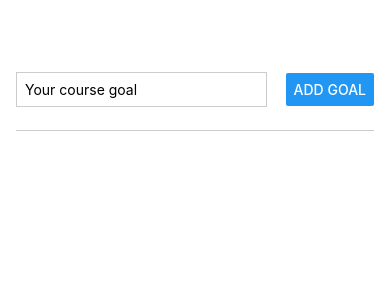
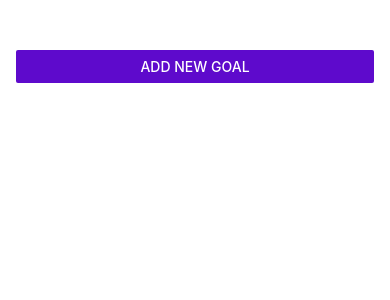
Before and after one commit to miv10/learnRN, a React Native app: screen / in a window 390 px wide. Shown: the top 300 px of the page. Built offline with nearby package versions, Linux system fonts and the light colour scheme.

Commit message:
add cancel button and functionality

```diff
--- a/App.js
+++ b/App.js
@@ -1,16 +1,18 @@
-import { FlatList, StyleSheet, View } from "react-native";
+import { FlatList, StyleSheet, View, Button } from "react-native";
 import { useState } from "react";
 import GoalItem from "./components/GoalItem";
 import GoalInput from "./components/GoalInput";
 
 export default function App() {
   const [courseGoals, setCourseGoals] = useState([]);
+  const [modalIsVisible, setModalIsVisible] = useState(false);
 
   function addGoalHandler(newGoal) {
     setCourseGoals((currentCourseGoals) => [
       ...currentCourseGoals,
       { text: newGoal, id: Math.random().toString() },
     ]);
+    setModalIsVisible(false);
   }
 
   function deleteGoalHandler(goalId) {
@@ -20,9 +22,26 @@
     );
   }
 
+  function startAddGoalHandler() {
+    setModalIsVisible(true);
+  }
+
+  function cancelGoalHandler() {
+    setModalIsVisible(false);
+  }
+
   return (
     <View style={styles.appContainer}>
-      <GoalInput onAddGoal={addGoalHandler} />
+      <Button
+        title="Add New Goal"
+        color="#5e0acc"
+        onPress={startAddGoalHandler}
+      />
+      <GoalInput
+        onAddGoal={addGoalHandler}
+        onCancelGoal={cancelGoalHandler}
+        visible={modalIsVisible}
+      />
       <View style={styles.goalsContainer}>
         <FlatList
           alwaysBounceVertical={false}
--- a/components/GoalInput.js
+++ b/components/GoalInput.js
@@ -1,7 +1,7 @@
-import { StyleSheet, View, TextInput, Button } from "react-native";
+import { StyleSheet, View, TextInput, Button, Modal } from "react-native";
 import { useState } from "react";
 
-export default function GoalInput({ onAddGoal }) {
+export default function GoalInput({ onAddGoal, onCancelGoal, visible }) {
   const [enteredGoal, setEnteredGoal] = useState("");
 
   function goalInputHandler(enteredText) {
@@ -13,7 +13,13 @@
     setEnteredGoal("");
   }
 
+  function cancelGoalHandler() {
+    onCancelGoal();
+    setEnteredGoal("");
+  }
+
   return (
+    <Modal visible={visible} animationType="slide">
       <View style={styles.inputContainer}>
         <TextInput
           style={styles.textInput}
@@ -21,26 +27,41 @@
           onChangeText={goalInputHandler}
           value={enteredGoal}
         />
+        <View style={styles.buttonContainer}>
+          <View style={styles.button}>
             <Button title="Add Goal" onPress={addGoalHandler} />
           </View>
+          <View style={styles.button}>
+            <Button title="Cancel" onPress={cancelGoalHandler} />
+          </View>
+        </View>
+      </View>
+    </Modal>
   );
 }
 
 const styles = StyleSheet.create({
   inputContainer: {
-    flexDirection: "row",
     flex: 1,
-    justifyContent: "space-between",
+    justifyContent: "center",
     alignItems: "center",
     marginBottom: 24,
     borderBottomWidth: 1,
     borderBottomColor: "#cccccc",
+    padding: 10,
   },
   textInput: {
     borderWidth: 1,
     borderColor: "#cccccc",
-    width: "70%",
-    marginRight: 8,
+    width: "100%",
     padding: 8,
   },
+  buttonContainer: {
+    flexDirection: "row",
+    marginTop: 8,
+  },
+  button: {
+    width: 100,
+    marginHorizontal: 8,
+  },
 });
```
Lines whose indentation alone changed are shown as unchanged.
